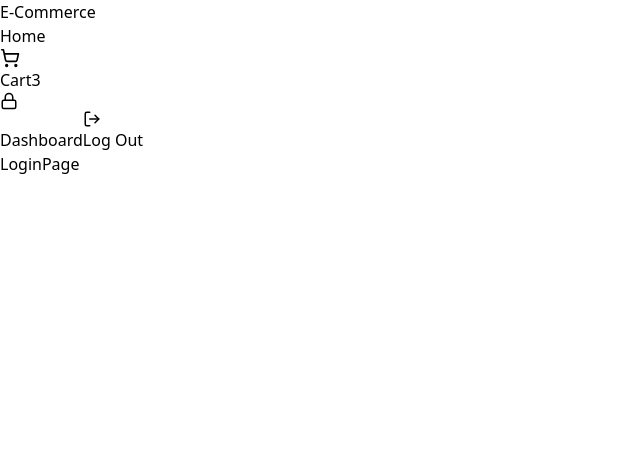
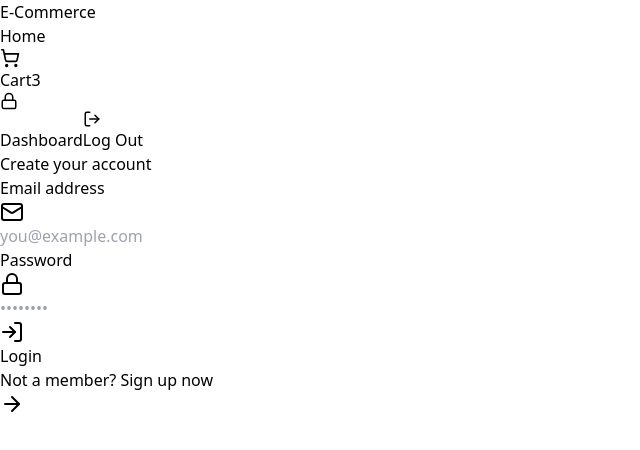
Before and after one commit to priyansh87/ecommerce-store, a React (Vite) app in the folder frontend/: page /login in a window 1280 px wide. Shown: the top 450 px of the page, without its empty margins (0-640 px from the left). Built offline with nearby package versions, Linux system fonts and the light colour scheme.

Commit message:
axios setup / login , signup page

```diff
--- a/frontend/src/pages/LoginPage.jsx
+++ b/frontend/src/pages/LoginPage.jsx
@@ -1,8 +1,119 @@
 import React from 'react'
+import { useState } from "react";
+import { motion } from "framer-motion";
+import { Link } from "react-router-dom";
+import { LogIn, Mail, Lock, ArrowRight, Loader } from "lucide-react";
+
 
 const LoginPage = () => {
+
+  const [email, setEmail] = useState("");
+	const [password, setPassword] = useState("");
+  const loading = false ;
+
+
+  const handleSubmit = (e) => {
+    e.preventDefault()
+    console.log(email , password)
+
+  }
+
+
+
   return (
-    <div>LoginPage</div>
+    <div className='flex flex-col justify-center py-12 sm:px-6 lg:px-8'>
+			<motion.div
+				className='sm:mx-auto sm:w-full sm:max-w-md'
+				initial={{ opacity: 0, y: -20 }}
+				animate={{ opacity: 1, y: 0 }}
+				transition={{ duration: 0.8 }}
+			>
+				<h2 className='mt-6 text-center text-3xl font-extrabold text-emerald-400'>Create your account</h2>
+			</motion.div>
+
+			<motion.div
+				className='mt-8 sm:mx-auto sm:w-full sm:max-w-md'
+				initial={{ opacity: 0, y: 20 }}
+				animate={{ opacity: 1, y: 0 }}
+				transition={{ duration: 0.8, delay: 0.2 }}
+			>
+				<div className='bg-gray-800 py-8 px-4 shadow sm:rounded-lg sm:px-10'>
+					<form onSubmit={handleSubmit} className='space-y-6'>
+						<div>
+							<label htmlFor='email' className='block text-sm font-medium text-gray-300'>
+								Email address
+							</label>
+							<div className='mt-1 relative rounded-md shadow-sm'>
+								<div className='absolute inset-y-0 left-0 pl-3 flex items-center pointer-events-none'>
+									<Mail className='h-5 w-5 text-gray-400' aria-hidden='true' />
+								</div>
+								<input
+									id='email'
+									type='email'
+									required
+									value={email}
+									onChange={(e) => setEmail(e.target.value)}
+									className=' block w-full px-3 py-2 pl-10 bg-gray-700 border border-gray-600
+									rounded-md shadow-sm
+									 placeholder-gray-400 focus:outline-none focus:ring-emerald-500
+									 focus:border-emerald-500 sm:text-sm'
+									placeholder='you@example.com'
+								/>
+							</div>
+						</div>
+
+						<div>
+							<label htmlFor='password' className='block text-sm font-medium text-gray-300'>
+								Password
+							</label>
+							<div className='mt-1 relative rounded-md shadow-sm'>
+								<div className='absolute inset-y-0 left-0 pl-3 flex items-center pointer-events-none'>
+									<Lock className='h-5 w-5 text-gray-400' aria-hidden='true' />
+								</div>
+								<input
+									id='password'
+									type='password'
+									required
+									value={password}
+									onChange={(e) => setPassword(e.target.value)}
+									className=' block w-full px-3 py-2 pl-10 bg-gray-700 border border-gray-600
+									rounded-md shadow-sm placeholder-gray-400 focus:outline-none focus:ring-emerald-500 focus:border-emerald-500 sm:text-sm'
+									placeholder='••••••••'
+								/>
+							</div>
+						</div>
+
+						<button
+							type='submit'
+							className='w-full flex justify-center py-2 px-4 border border-transparent
+							rounded-md shadow-sm text-sm font-medium text-white bg-emerald-600
+							 hover:bg-emerald-700 focus:outline-none focus:ring-2 focus:ring-offset-2
+							  focus:ring-emerald-500 transition duration-150 ease-in-out disabled:opacity-50'
+							disabled={loading}
+						>
+							{loading ? (
+								<>
+									<Loader className='mr-2 h-5 w-5 animate-spin' aria-hidden='true' />
+									Loading...
+								</>
+							) : (
+								<>
+									<LogIn className='mr-2 h-5 w-5' aria-hidden='true' />
+									Login
+								</>
+							)}
+						</button>
+					</form>
+
+					<p className='mt-8 text-center text-sm text-gray-400'>
+						Not a member?{" "}
+						<Link to='/signup' className='font-medium text-emerald-400 hover:text-emerald-300'>
+							Sign up now <ArrowRight className='inline h-4 w-4' />
+						</Link>
+					</p>
+				</div>
+			</motion.div>
+		</div>
   )
 }
 
--- a/frontend/src/pages/SignUpPage.jsx
+++ b/frontend/src/pages/SignUpPage.jsx
@@ -1,8 +1,166 @@
 import React from 'react'
+import { useState } from "react";
+import { Link } from "react-router-dom";
+import { UserPlus, Mail, Lock, User, ArrowRight, Loader } from "lucide-react";
+import { motion } from "framer-motion";
+import { useUserStore } from '../stores/useUserStore';
+const SignUpPage = () => {
 
-const SignUpPage = () => {
+
+	const {loading , user , checkingAuth} = useUserStore() ;
+
+
+
+    const [formData, setFormData] = useState({
+		name: "",
+		email: "",
+		password: "",
+		confirmPassword: "",
+	});
+
+    const handleSubmit = (e) => {
+        e.preventDefault() ;
+        console.log(formData) ;
+    }
+
+
+
   return (
-    <div>SignUpPage</div>
+    <div className='flex flex-col justify-center py-12 sm:px-6 lg:px-8'>
+        <motion.div
+				className='sm:mx-auto sm:w-full sm:max-w-md'
+				initial={{ opacity: 0, y: -20 }}
+				animate={{ opacity: 1, y: 0 }}
+				transition={{ duration: 0.8 }}
+			>
+				<h2 className='mt-6 text-center text-3xl font-extrabold text-emerald-400'>Create your account</h2>
+		</motion.div>
+        <motion.div
+				className='mt-8 sm:mx-auto sm:w-full sm:max-w-md'
+				initial={{ opacity: 0, y: 20 }}
+				animate={{ opacity: 1, y: 0 }}
+				transition={{ duration: 0.8, delay: 0.2 }}
+			>
+				<div className='bg-gray-800 py-8 px-4 shadow sm:rounded-lg sm:px-10'>
+					<form onSubmit={handleSubmit} className='space-y-6'>
+						<div>
+							<label htmlFor='name' className='block text-sm font-medium text-gray-300'>
+								Full name
+							</label>
+							<div className='mt-1 relative rounded-md shadow-sm'>
+								<div className='absolute inset-y-0 left-0 pl-3 flex items-center pointer-events-none'>
+									<User className='h-5 w-5 text-gray-400' aria-hidden='true' />
+								</div>
+								<input
+									id='name'
+									type='text'
+									required
+									value={formData.name}
+									onChange={(e) => setFormData({ ...formData, name: e.target.value })}
+									className='block w-full px-3 py-2 pl-10 bg-gray-700 border border-gray-600 rounded-md shadow-sm
+									 placeholder-gray-400 focus:outline-none focus:ring-emerald-500 focus:border-emerald-500 sm:text-sm'
+									placeholder='John Doe'
+								/>
+							</div>
+						</div>
+
+						<div>
+							<label htmlFor='email' className='block text-sm font-medium text-gray-300'>
+								Email address
+							</label>
+							<div className='mt-1 relative rounded-md shadow-sm'>
+								<div className='absolute inset-y-0 left-0 pl-3 flex items-center pointer-events-none'>
+									<Mail className='h-5 w-5 text-gray-400' aria-hidden='true' />
+								</div>
+								<input
+									id='email'
+									type='email'
+									required
+									value={formData.email}
+									onChange={(e) => setFormData({ ...formData, email: e.target.value })}
+									className=' block w-full px-3 py-2 pl-10 bg-gray-700 border border-gray-600
+									rounded-md shadow-sm
+									 placeholder-gray-400 focus:outline-none focus:ring-emerald-500
+									 focus:border-emerald-500 sm:text-sm'
+									placeholder='you@example.com'
+								/>
+							</div>
+						</div>
+
+						<div>
+							<label htmlFor='password' className='block text-sm font-medium text-gray-300'>
+								Password
+							</label>
+							<div className='mt-1 relative rounded-md shadow-sm'>
+								<div className='absolute inset-y-0 left-0 pl-3 flex items-center pointer-events-none'>
+									<Lock className='h-5 w-5 text-gray-400' aria-hidden='true' />
+								</div>
+								<input
+									id='password'
+									type='password'
+									required
+									value={formData.password}
+									onChange={(e) => setFormData({ ...formData, password: e.target.value })}
+									className=' block w-full px-3 py-2 pl-10 bg-gray-700 border border-gray-600
+									rounded-md shadow-sm placeholder-gray-400 focus:outline-none focus:ring-emerald-500 focus:border-emerald-500 sm:text-sm'
+									placeholder='••••••••'
+								/>
+							</div>
+						</div>
+
+						<div>
+							<label htmlFor='confirmPassword' className='block text-sm font-medium text-gray-300'>
+								Confirm Password
+							</label>
+							<div className='mt-1 relative rounded-md shadow-sm'>
+								<div className='absolute inset-y-0 left-0 pl-3 flex items-center pointer-events-none'>
+									<Lock className='h-5 w-5 text-gray-400' aria-hidden='true' />
+								</div>
+								<input
+									id='confirmPassword'
+									type='password'
+									required
+									value={formData.confirmPassword}
+									onChange={(e) => setFormData({ ...formData, confirmPassword: e.target.value })}
+									className=' block w-full px-3 py-2 pl-10 bg-gray-700 border
+									 border-gray-600 rounded-md shadow-sm placeholder-gray-400 focus:outline-none focus:ring-emerald-500 focus:border-emerald-500 sm:text-sm'
+									placeholder='••••••••'
+								/>
+							</div>
+						</div>
+
+						<button
+							type='submit'
+							className='w-full flex justify-center py-2 px-4 border border-transparent
+							rounded-md shadow-sm text-sm font-medium text-white bg-emerald-600
+							 hover:bg-emerald-700 focus:outline-none focus:ring-2 focus:ring-offset-2
+							  focus:ring-emerald-500 transition duration-150 ease-in-out disabled:opacity-50'
+							disabled={loading}
+						>
+							{loading ? (
+								<>
+									<Loader className='mr-2 h-5 w-5 animate-spin' aria-hidden='true' />
+									Loading...
+								</>
+							) : (
+								<>
+									<UserPlus className='mr-2 h-5 w-5' aria-hidden='true' />
+									Sign up
+								</>
+							)}
+						</button>
+					</form>
+
+					<p className='mt-8 text-center text-sm text-gray-400'>
+						Already have an account?{" "}
+						<Link to='/login' className='font-medium text-emerald-400 hover:text-emerald-300'>
+							Login here <ArrowRight className='inline h-4 w-4' />
+						</Link>
+					</p>
+				</div>
+			</motion.div>
+	</div>
+
   )
 }
 
```
Also changed, not shown: frontend/src/lib/axios.js (added, +7 -0 lines).
